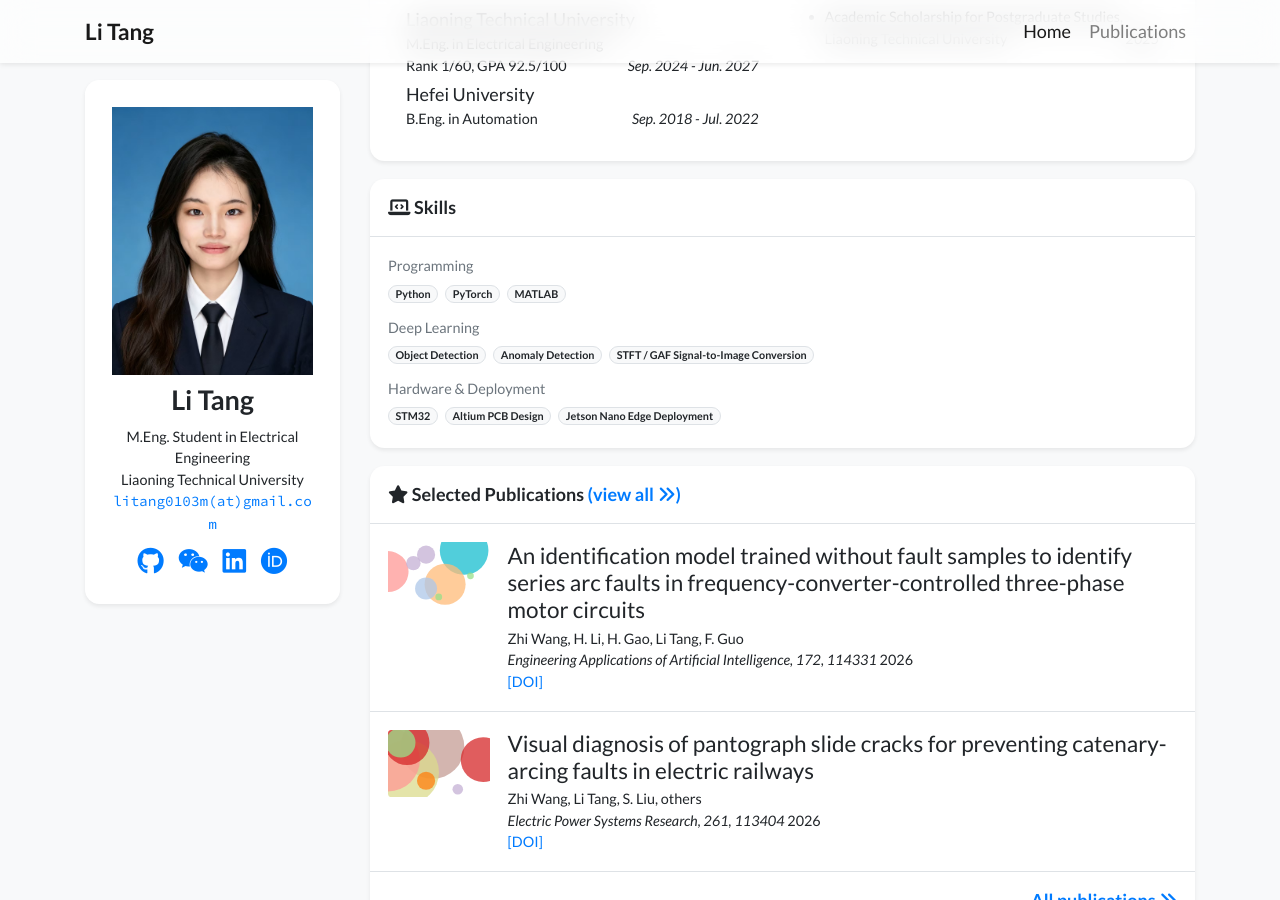
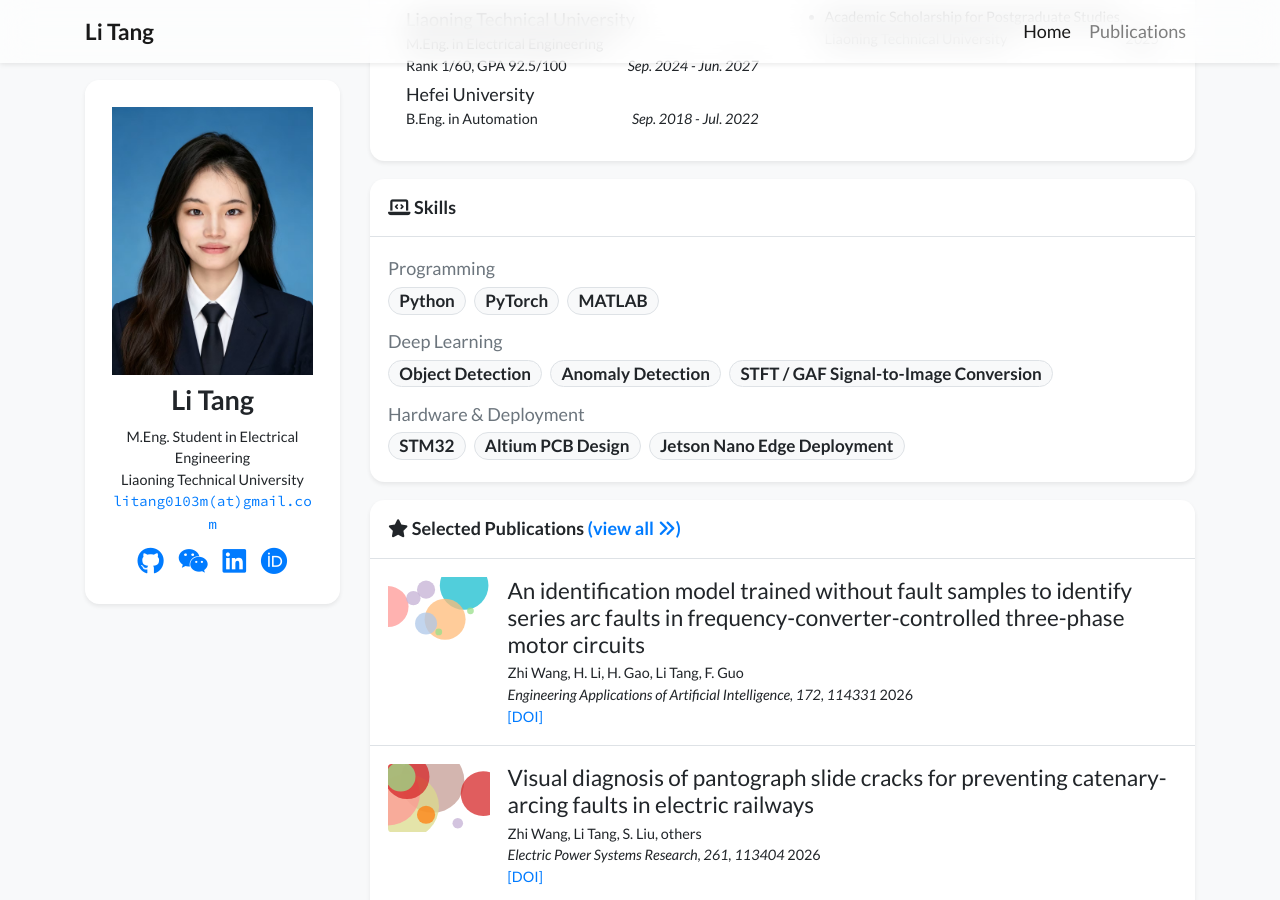
Before and after one commit to litang0103/litang0103.github.io, a Jekyll site: the page built from index.html, in a window 1280 px wide and 900 px high, scrolled down 697 px. Built offline with Jekyll 4.4.1, drawn with Linux system fonts in a browser that asks for light colours; nearby versions of some CDN libraries; a style sheet for code colours, icons or effects is not loaded.

Commit message:
Update skills_card.html

```diff
--- a/_includes/widgets/skills_card.html
+++ b/_includes/widgets/skills_card.html
@@ -1,12 +1,12 @@
 <div class="my-3 bg-white shadow-sm rounded-xl">
     <h6 class="p-3 mb-0 border-bottom border-gray"><i class="fas fa-laptop-code"></i> Skills</h6>
-    <div class="px-3 py-2 small">
+    <div class="px-3 py-2">
         {% for group in site.data.skills %}
         <div class="my-2">
             <div class="text-muted mb-1">{{ group.category }}</div>
             <div>
                 {% for item in group.items %}
-                <span class="badge badge-pill badge-light border mr-1 mb-1">{{ item }}</span>
+                <span class="badge badge-pill badge-light border mr-1 mb-1" style="font-size: 0.95rem;">{{ item }}</span>
                 {% endfor %}
             </div>
         </div>
```
